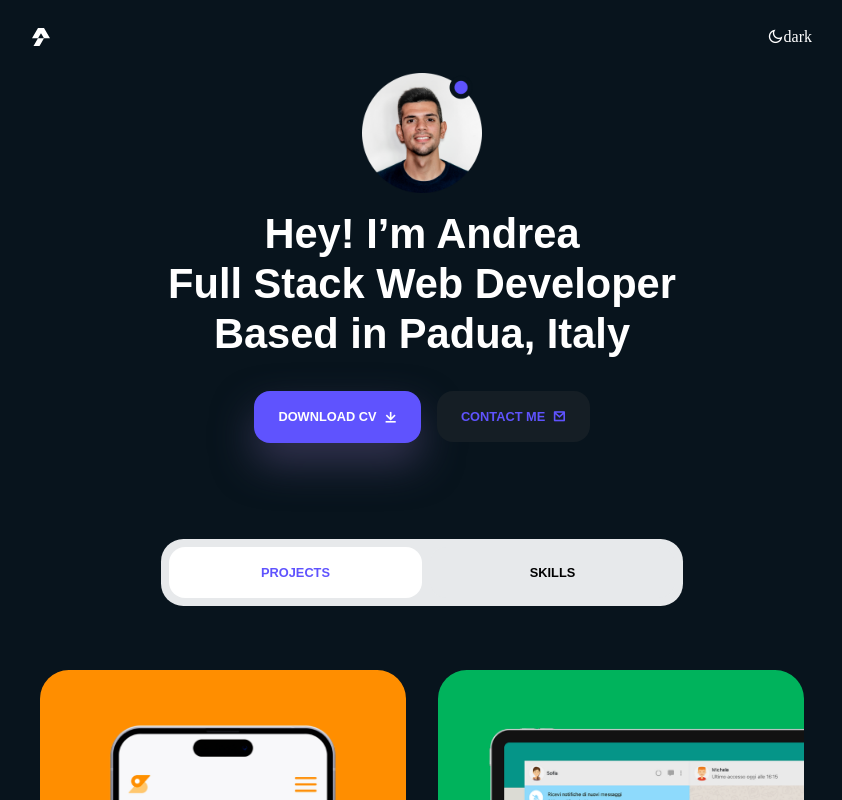
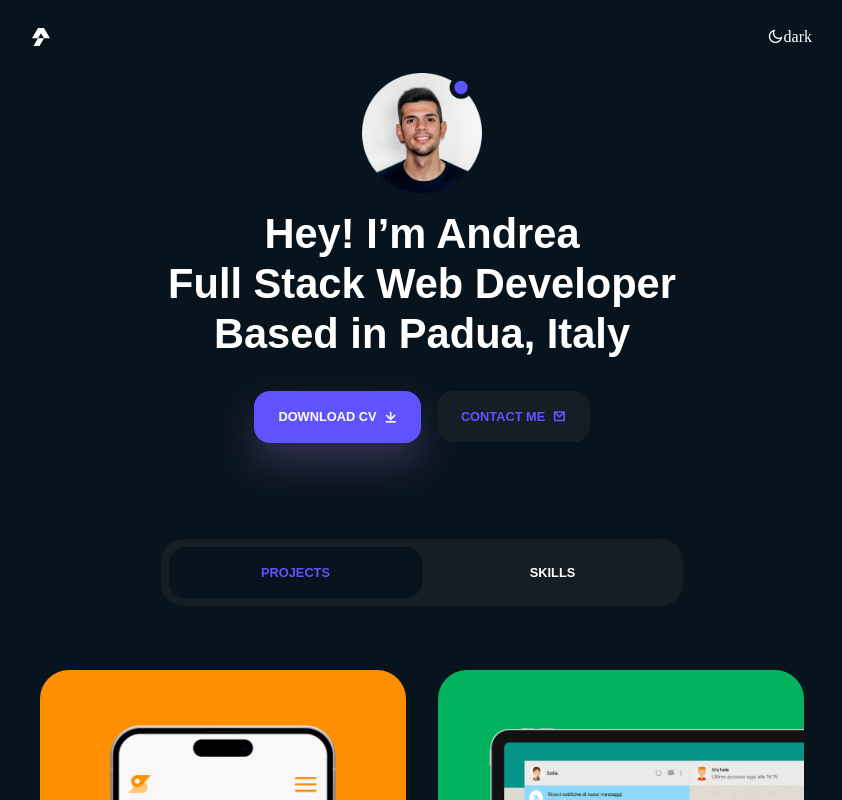
Before and after one commit to andrea-salvalaggio/my-portfolio, a Vue app: page / in a window 1280 px wide. Shown: the top 800 px of the page, without its empty margins (218-1060 px from the left). Built offline with nearby package versions, Linux system fonts and the light colour scheme.

Commit message:
style: :art: Style navigation bar on dark mode

```diff
--- a/src/App.vue
+++ b/src/App.vue
@@ -1,7 +1,7 @@
 <template>
   <div id="app" :class="mode">
     <HeaderComponent :mode="mode"/>
-    <MainComponent/>
+    <MainComponent :mode="mode"/>
     <FooterComponent :mode="mode"/>
   </div>
 </template>
--- a/src/components/Header/Hero/HeroComponent.vue
+++ b/src/components/Header/Hero/HeroComponent.vue
@@ -1,7 +1,7 @@
 <template>
   <div>
     <PresentationElement/>
-    <ContactElement :mode="mode"/>
+    <ContactElement/>
   </div>
 </template>
 
--- a/src/components/Header/Section/ContactElement.vue
+++ b/src/components/Header/Section/ContactElement.vue
@@ -19,7 +19,6 @@
 
 <script>
 export default {
-  props: ['mode']
 }
 </script>
 
--- a/src/components/Main/Section/NavigationElement.vue
+++ b/src/components/Main/Section/NavigationElement.vue
@@ -65,4 +65,36 @@ export default {
     }
   }
 }
+
+.dark .nav-container{
+  background-color: $secondaryColorBgDark;
+}
+
+.dark .btn-container {
+  button {
+    background-color: $primaryColorBgDark ;
+
+    a {
+      color: $primaryColorBrand;
+    }
+  }
+
+  &:nth-child(2) {
+    button {
+      background-color: $secondaryColorBgDark;
+
+      a {
+        color: $secondaryColorText;
+      }
+
+      &:hover {
+        background-color: $primaryColorBgDark;
+
+        a {
+          color: $primaryColorBrand;
+        }
+      }
+    }
+  }
+}
 </style>
```
